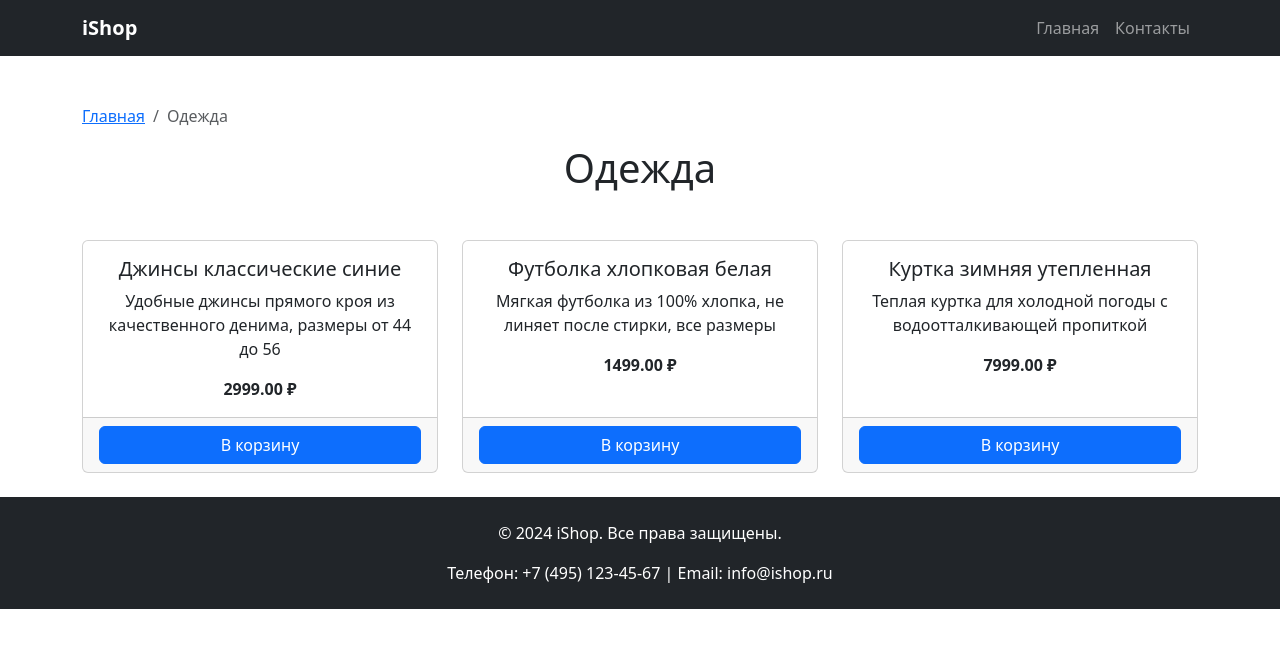
After one commit to Sergey-Molchan/project_in_django, a Django app: page /cloth/ in a window 1280 px wide. The commit adds this page. Shown: the top 648 px of the page. Run offline with Django 4.2, Linux system fonts and the light colour scheme; data comes from the database, SQL or seed files in the repository.

Commit message:
Оснавная структура приложения реализована осталось решить вопросы с фото

```diff
--- a/catalog/management/commands/load_test_products.py
+++ b/catalog/management/commands/load_test_products.py
@@ -9,14 +9,14 @@ class Command(BaseCommand):
         from catalog.models import Product, Category, Contact
 
         # Удаляем старые данные
-        self.stdout.write('🗑️ Удаление старых данных...')
+        self.stdout.write('Удаление старых данных...')
         Product.objects.all().delete()
         Category.objects.all().delete()
         Contact.objects.all().delete()
         self.stdout.write(self.style.SUCCESS(' Старые данные удалены'))
 
         # Загружаем фикстуры
-        self.stdout.write('📁 Загрузка фикстур...')
+        self.stdout.write(' Загрузка фикстур...')
 
         fixtures = ['category.json', 'product.json', 'contact.json']
 
--- /dev/null
+++ b/catalog/templates/base.html
@@ -0,0 +1,81 @@
+<!DOCTYPE html>
+<html lang="ru">
+<head>
+    <meta charset="UTF-8">
+    <meta name="viewport" content="width=device-width, initial-scale=1.0">
+    <title>{% block title %}iShop - Интернет-магазин{% endblock %}</title>
+    <link href="https://cdn.jsdelivr.net/npm/bootstrap@5.3.0/dist/css/bootstrap.min.css" rel="stylesheet">
+    <style>
+        .hero-section {
+            background: linear-gradient(135deg, #667eea 0%, #764ba2 100%);
+            color: white;
+            padding: 100px 0;
+        }
+        .feature-icon {
+            width: 60px;
+            height: 60px;
+            background: #667eea;
+            border-radius: 50%;
+            display: flex;
+            align-items: center;
+            justify-content: center;
+            margin: 0 auto 20px;
+        }
+        .category-card {
+            transition: transform 0.3s ease, box-shadow 0.3s ease;
+        }
+        .category-card:hover {
+            transform: translateY(-5px);
+            box-shadow: 0 10px 25px rgba(0,0,0,0.1);
+        }
+        {% block extra_css %}{% endblock %}
+    </style>
+</head>
+<body>
+    <!-- Навигация -->
+    <nav class="navbar navbar-expand-lg navbar-dark bg-dark">
+        <div class="container">
+            <!-- ИСПРАВЛЕННАЯ ССЫЛКА С NAMESPACE -->
+            <a class="navbar-brand" href="{% url 'catalog:home' %}">
+                <strong>iShop</strong>
+            </a>
+            <button class="navbar-toggler" type="button" data-bs-toggle="collapse" data-bs-target="#navbarNav">
+                <span class="navbar-toggler-icon"></span>
+            </button>
+            <div class="collapse navbar-collapse" id="navbarNav">
+                <ul class="navbar-nav ms-auto">
+                    <li class="nav-item">
+                        <!-- ИСПРАВЛЕННАЯ ССЫЛКА С NAMESPACE -->
+                        <a class="nav-link {% if request.resolver_match.url_name == 'home' %}active{% endif %}"
+                           href="{% url 'catalog:home' %}">Главная</a>
+                    </li>
+                    <li class="nav-item">
+                        <!-- ИСПРАВЛЕННАЯ ССЫЛКА С NAMESPACE -->
+                        <a class="nav-link {% if request.resolver_match.url_name == 'contacts' %}active{% endif %}"
+                           href="{% url 'catalog:contacts' %}">Контакты</a>
+                    </li>
+                </ul>
+            </div>
+        </div>
+    </nav>
+
+    <!-- Основной контент -->
+    <main>
+        {% block content %}
+        <!-- Содержимое страниц будет здесь -->
+        {% endblock %}
+    </main>
+
+    <!-- Футер -->
+    <footer class="bg-dark text-white py-4">
+        <div class="container text-center">
+            <p>&copy; 2024 iShop. Все права защищены.</p>
+            <p class="mb-0">Телефон: +7 (495) 123-45-67 | Email: info@ishop.ru</p>
+        </div>
+    </footer>
+
+    <script src="https://cdn.jsdelivr.net/npm/bootstrap@5.3.0/dist/js/bootstrap.bundle.min.js"></script>
+    {% block extra_js %}{% endblock %}
+</body>
+</html>
+</html>
--- /dev/null
+++ b/catalog/templates/cloth.html
@@ -0,0 +1,37 @@
+{% extends 'base.html' %}
+
+{% block title %}Одежда - iShop{% endblock %}
+
+{% block content %}
+<div class="container mt-5">
+    <nav aria-label="breadcrumb">
+        <ol class="breadcrumb">
+            <li class="breadcrumb-item"><a href="{% url 'catalog:home' %}">Главная</a></li>
+            <li class="breadcrumb-item active">Одежда</li>
+        </ol>
+    </nav>
+
+    <h1 class="text-center mb-5">Одежда</h1>
+
+    <div class="row">
+        {% for product in clothing_products %}
+        <div class="col-md-4 mb-4">
+            <div class="card h-100 category-card">
+                <div class="card-body text-center">
+                    <h5 class="card-title">{{ product.name }}</h5>
+                    <p class="card-text">{{ product.description }}</p>
+                    <p class="card-text"><strong>{{ product.price }} ₽</strong></p>
+                </div>
+                <div class="card-footer">
+                    <button class="btn btn-primary w-100">В корзину</button>
+                </div>
+            </div>
+        </div>
+        {% empty %}
+        <div class="col-12 text-center">
+            <p class="lead">Товары временно отсутствуют</p>
+        </div>
+        {% endfor %}
+    </div>
+</div>
+{% endblock %}
--- a/catalog/urls.py
+++ b/catalog/urls.py
@@ -1,10 +1,13 @@
 from django.urls import path
-from catalog.views import home, contacts
+from . import views
 
 app_name= 'catalog'
 
 
 urlpatterns = [
-    path('', home, name='home'),
-    path('contacts/', contacts, name='contacts'),
+    path('', views.home, name='home'),
+    path('contacts/', views.contacts, name='contacts'),
+    path('electronics/', views.electronics, name='electronics'),
+    path('cloth/', views.cloth, name='cloth'),
+    path('house-garden/', views.house_garden, name='house_garden'),
 ]
--- a/catalog/views.py
+++ b/catalog/views.py
@@ -1,18 +1,35 @@
 from django.shortcuts import render
 from .models import Category, Product
-
 
 def home(request):
     categories_count = Category.objects.count()
     products_count = Product.objects.count()
-
     context = {
         'categories_count': categories_count,
         'products_count': products_count,
     }
-
     return render(request, 'home.html', context)
-
 
 def contacts(request):
     return render(request, 'contacts.html')
+
+def electronics(request):
+    electronics_products = Product.objects.filter(category__name='Электроника')
+    context = {
+        'electronics_products': electronics_products
+    }
+    return render(request, 'electronics.html', context)
+
+def cloth(request):
+    clothing_products = Product.objects.filter(category__name='Одежда')
+    context = {
+        'clothing_products': clothing_products
+    }
+    return render(request, 'cloth.html', context)
+
+def house_garden(request):
+    house_garden_products = Product.objects.filter(category__name='Дом и сад')
+    context = {
+        'house_garden_products': house_garden_products
+    }
+    return render(request, 'house_garden.html', context)
--- a/config/urls.py
+++ b/config/urls.py
@@ -1,7 +1,10 @@
 from django.contrib import admin
 from django.urls import path, include
+from django.conf.urls.static import static
+from django.conf import settings
+
 
 urlpatterns = [
     path('admin/', admin.site.urls),
     path('', include(('catalog.urls', 'catalog'), namespace='catalog'))
-]
+] + static(settings.MEDIA_URL, document_root=settings.MEDIA_ROOT)
```
Also changed, not shown: catalog/templates/electronics.html (added, +37 -0 lines), catalog/templates/home.html (+30 -72 lines), catalog/templates/house_garden.html (added, +38 -0 lines), catalog/templates/index.html (added), 7 other files.
